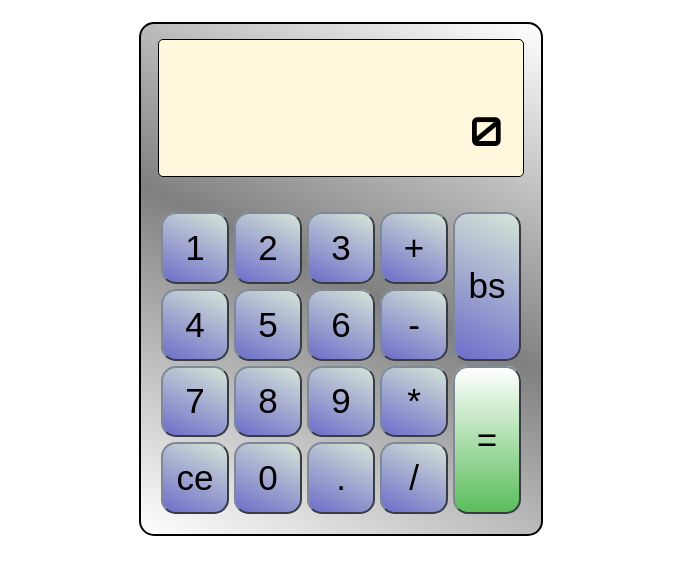
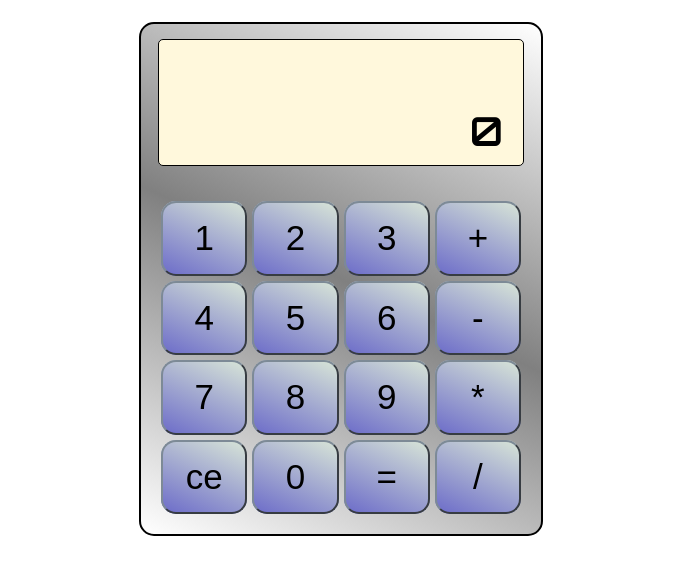
Before and after one commit to Bhrqz/Basic-calculator, a plain HTML site: page index.html in a window 1280 px wide. Shown: the part 50-624 px from the top of the page, without its empty margins (299-980 px from the left). Drawn offline with Linux system fonts and the light colour scheme.

```diff
--- a/calculatorcss.css
+++ b/calculatorcss.css
@@ -43,7 +43,7 @@
     font-size: 45px;
     padding : 20px;
     display: grid;
-    grid-template-columns: 1fr 1fr 1fr 1fr 1fr;
+    grid-template-columns: 1fr 1fr 1fr 1fr;
     grid-template-rows: 1fr 1fr 1fr 1fr;
     grid-column-gap: 5px;
     grid-row-gap: 5px;
@@ -58,6 +58,8 @@
     margin: 5px 17px;
     border: thin solid;
     max-width: 366px;
+    overflow: hidden;
+    height: 125;
 }
 
 #equation{
--- a/calculatorjs.js
+++ b/calculatorjs.js
@@ -72,18 +72,11 @@
                      a="";
                      break
                 }
-
         }
-
-
-
-    }
-    else if(isNaN(num)&&flag==1){
-        //WE HAVE TO SOLVE THE EQUAL THING HERE!!! or somewhere else
     }
 
 
-    else if(!isNaN(num)){
+    else if(!isNaN(num)||num=="."){
         a=a+num;
         document.getElementById("result").innerHTML = a;
         console.log("a es "+a);
@@ -149,19 +142,6 @@
     currentOperator = "";
 
 }
-//FAILED FUNCTION keep it just in case, for some reason str dont erase
-function erase(str){
-    let erased = str.slice(0,-1);
-    document.getElementById("equation").innerHTML = erased;
-
-    return erased
-}
-
-
-
-
-
-
 /* UNDER CONSTRUCTION keyboard linking
 document.addEventListener("keydown", keyPressed(), false);
 
--- a/index.html
+++ b/index.html
@@ -55,16 +55,12 @@
                     <div onclick = "toEquation('0')" class="button" id="0">
                         <button class="button">0</button>
                     </div>
-                    <div onclick = "toEquation('=')" class="button" id="operate">
-                        <button id="operate" class="button">=</button>
-                    </div>
-                    <div onclick = "toEquation('.')" class="button" id="dot">
-                        <button class="button">.</button>
+
+                    <div onclick = "toEquation('=')" class="button" id="dot">
+                        <button class="button">=</button>
                     </div>
                     <div onclick = "toEquation('/')" class="button" id="divide">
                         <button class="button">/</button>
-                    </div><div onclick = "erase(str)" class="button" id="erase">
-                        <button class="button">bs</button>
                     </div>
                 </div>
 
```
